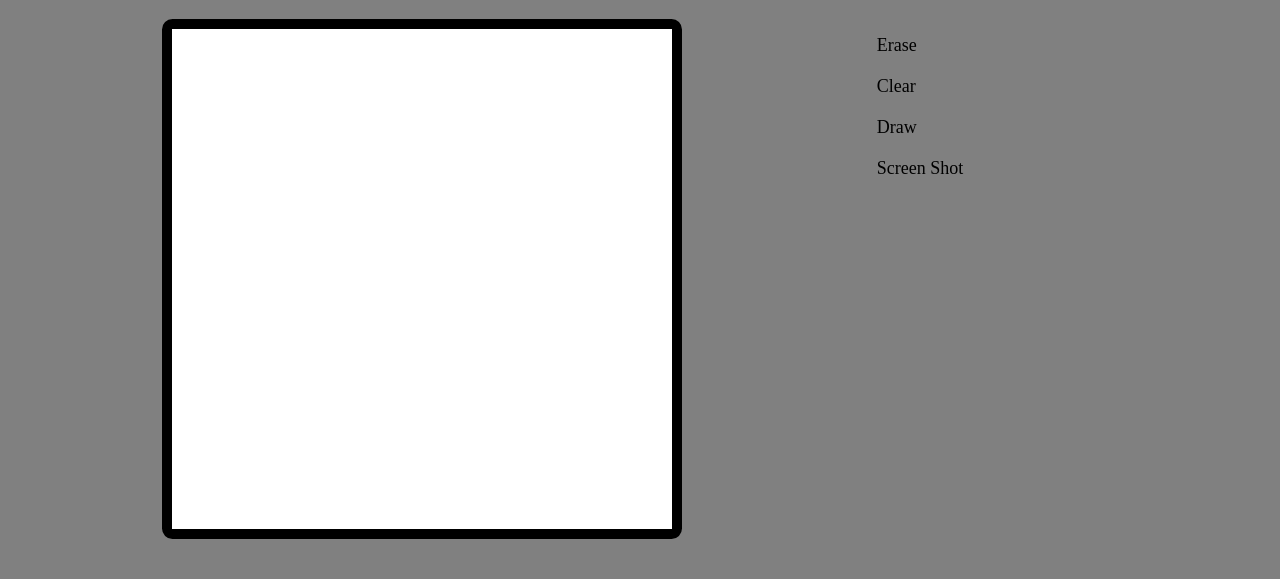
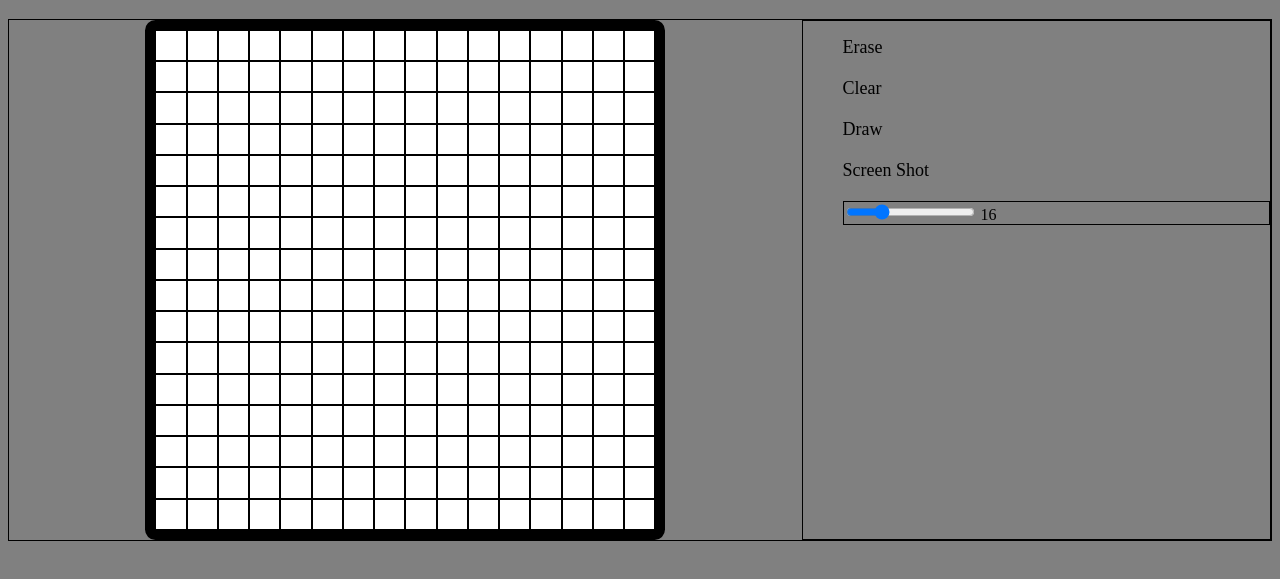
Before and after one commit to HessWebDev/Etch-A-Skecth, a plain HTML site: page index.html in a window 1280 px wide. Both pictures are taken after a click on the item "Clear". Shown: the part 61-640 px from the top of the page. Drawn offline with Linux system fonts and the light colour scheme.

Commit message:
Changed all divs to be of type class instead of ID, ended up getting resizing of the container to work

```diff
--- a/functions.js
+++ b/functions.js
@@ -1,28 +1,52 @@
-const container = document.getElementById("container");
+const container = document.querySelector(".container");
 
 let divs = [];
 let color = 'blue';
 
-for(let i = 0; i < 256; i++){
+let gridValue = document.getElementById('myRange');
+console.log(gridValue.vaue);
+gridValue.addEventListener('input', () =>{
+    clearGrid();
+    //document.getElementsByName('div').style = `height: (500/${gridValue.value}) width: (500/${gridValue.value})`;
+})
+console.log(gridValue.value);
+//document.getElementsByTagName('div').style = `height: 500/${gridValue}, width: 500/${gridValue}`;
 
-    divs[i] = document.createElement("div");
-    divs[i].id = `Class${i}`;
-    //divs[i].innerHTML = `${i}`;
+function clearGrid(){
+    const divs = document.querySelectorAll('.box');
+
+    divs.forEach(box => box.remove());
+
+
+    drawGrid();
+
+}
+function drawGrid(){
+for(let i = 0; i < gridValue.value*gridValue.value; i++){
+
+    const div = document.createElement("div");
+    container.style.gridTemplateColumns = `repeat(${gridValue.value}, 1fr)`;
+    container.appendChild(div).classList.add('box');
+
+}
+appendDiv();
+}
+
+function appendDiv(){
+    const boxes = container.querySelectorAll('.box');
+    boxes.forEach(box => box.addEventListener('mouseover', () => {
+        box.style.backgroundColor = color;
+    }));
+
+
 
 }
 
-for(let j = 0; j < 256; j++){
 
-    container.appendChild(divs[j]);
-    divs[j].addEventListener('mouseover', ()=>{
+drawGrid();
 
-        document.getElementById(`Class${j}`).style.backgroundColor = color;
 
-    })
-
-}
-
-function unpop(element){
+/*function unpop(element){
     let l = element;
     if(l<256){
         console.log('Im here');
@@ -52,7 +76,7 @@ function pop(element){
 }
 
 
-    pop(0);
+    pop(0);*/
 
 
 
@@ -73,10 +97,8 @@ document.getElementById("Draw").addEventListener('click', ()=>{
 
 document.getElementById("Clear").addEventListener('click', ()=>{
 
+    const boxes = container.querySelectorAll('.box');
+    boxes.forEach(box => box.style.backgroundColor = 'white');
 
-    for(let k = 0; k < 256; k++){
-
-        document.getElementById(`Class${k}`).style.backgroundColor = 'White';
-    }
 
 })
--- a/index.html
+++ b/index.html
@@ -11,7 +11,7 @@
 <body>
     <h1>Etch-A-Sketch</h1>
     <div id = "main-container">
-        <div id = "container"></div>
+        <div class = "container"></div>
             <div id ="navbar">
                 <ul id = "navigation">
 
@@ -19,6 +19,10 @@
                     <a href ="#"><li id = "Clear">Clear</li></a>
                     <a href ="#"><li id ="Draw">Draw</li></a>
                     <a href = "#"><li>Screen Shot</li></a>
+                    <div class="slidecontainer">
+                        <input type="range" min="1" max="60" value="16" class="slider" id="myRange" oninput="this.nextElementSibling.value = this.value">
+                        <output>16</output>
+                    </div>
                 </ul>
             </div>
     </div>
--- a/styles.css
+++ b/styles.css
@@ -5,7 +5,7 @@
 }
 
 
-#container{
+.container{
 
     display: grid;
     grid-template-columns: repeat(16, auto);
@@ -20,8 +20,7 @@
 div{
 
     transition: all .01s ease;
-    height: (500/16)px;
-    width: (500/16)px
+    border: 1px solid black;
 
 }
 
```
